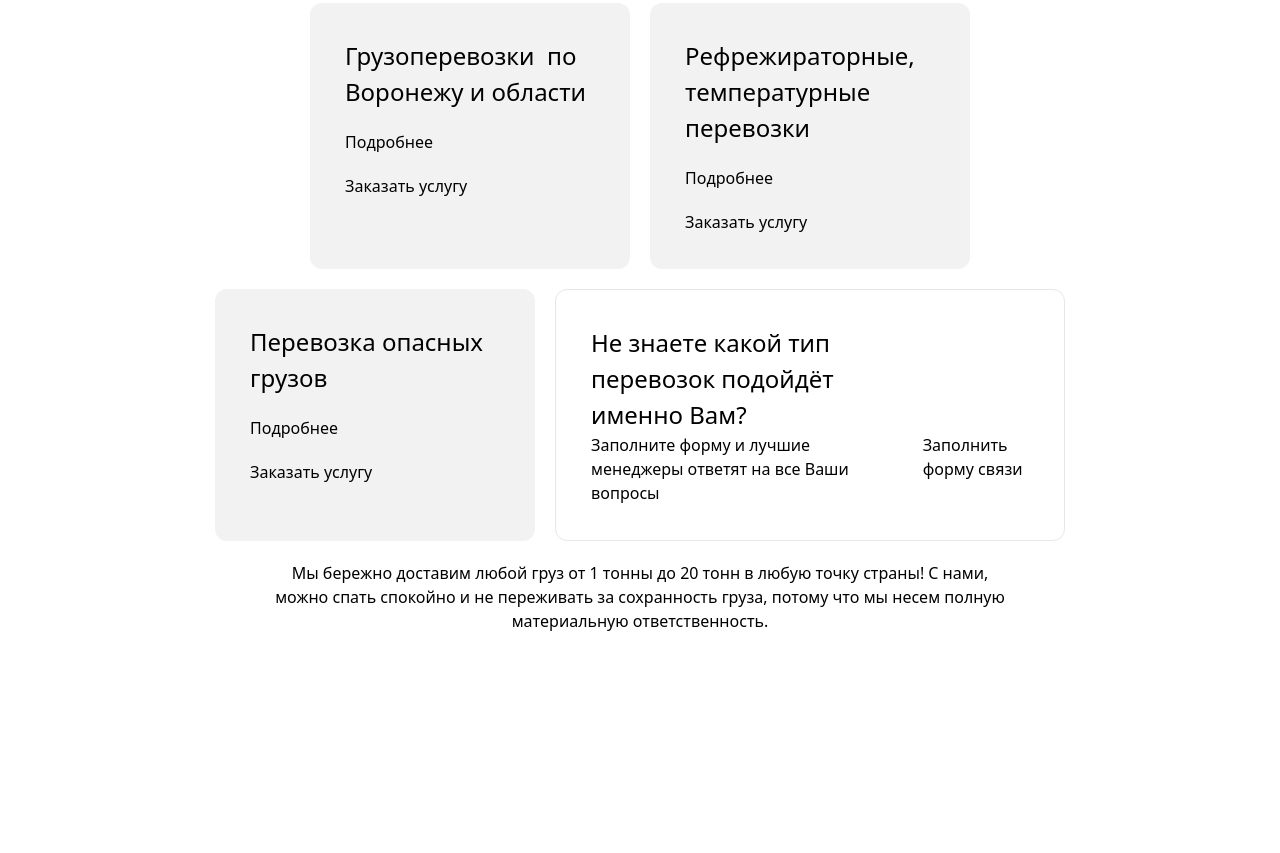
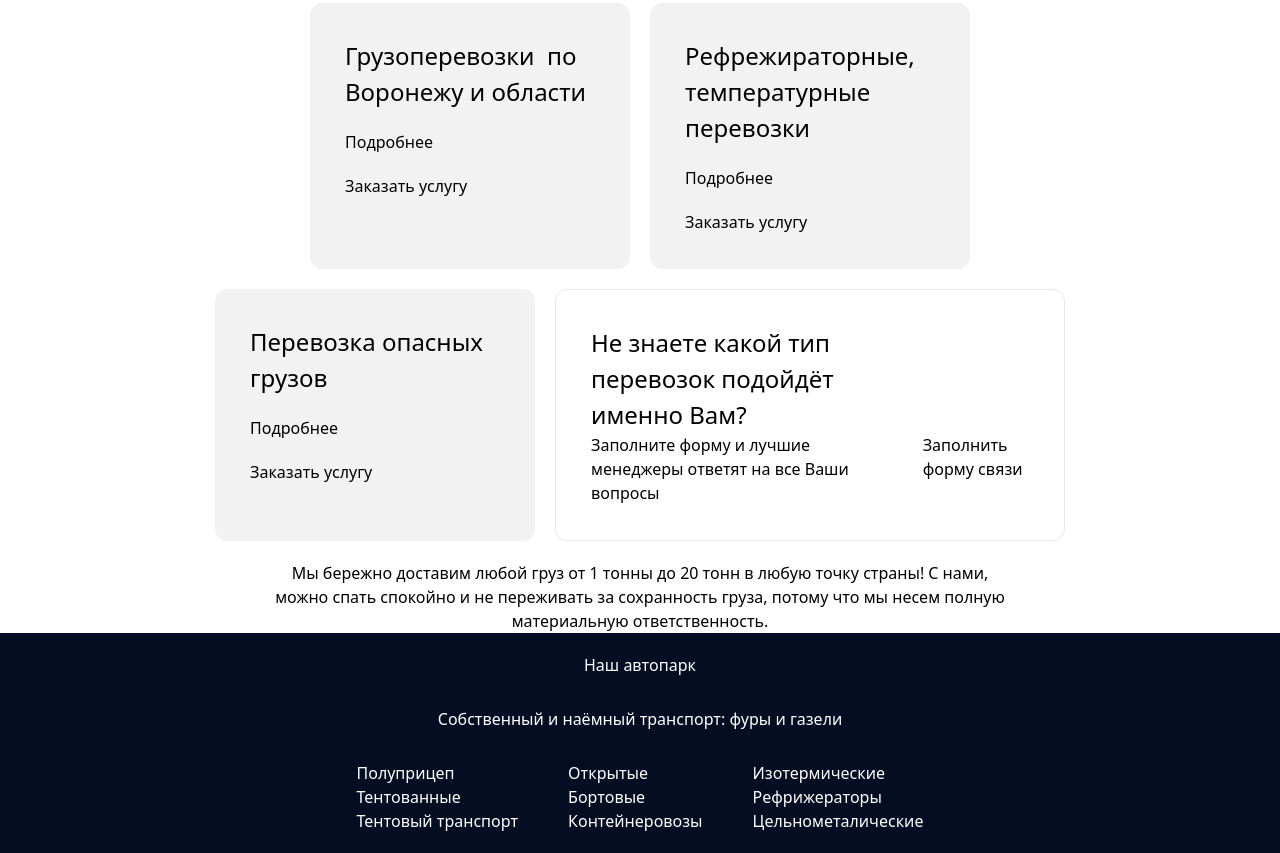
Before and after one commit to saidjannnnnnnn/home-wrok2, a website: page src/index.html in a window 1280 px wide. Shown: the part 1128-1981 px from the top of the page. Before the commit the page ends 1761 px from the top, so only its background shows below. Drawn offline with nearby package versions, Linux system fonts and the light colour scheme; files that its build step writes are made by us from their sources.

Commit message:
section3 dob shdak ay tarafi simple

```diff
--- a/src/index.html
+++ b/src/index.html
@@ -114,6 +114,27 @@ MTK-logistics.
     <p class="lg:w-[750px] mt-[20px] text-center">Мы бережно доставим любой груз от 1 тонны до 20 тонн в любую точку страны! С нами, можно спать спокойно и не переживать за сохранность груза, потому что мы несем полную материальную ответственность.</p>
 </center>
         </section>
+        <section class="bg-[#040D21] flex flex-col text-center gap-[30px] p-[20px]">
+                <p class="text-white">Наш автопарк</p>
+                <p class="text-white">Собственный и наёмный транспорт: фуры и газели</p>
+                <div class="flex justify-center gap-[50px]">
+                    <div>
+                        <p class="text-white text-start">Полуприцеп</p>
+                        <p class="text-white text-start">Тентованные</p>
+                        <p class="text-white text-start">Тентовый транспорт</p>
+                    </div>
+                    <div>
+                        <p class="text-white text-start">Открытые </p>
+                        <p class="text-white text-start">Бортовые</p>
+                        <p class="text-white text-start">Контейнеровозы</p>
+                    </div>
+                    <div>
+                        <p class="text-white text-start">Изотермические</p>
+                        <p class="text-white text-start">Рефрижераторы</p>
+                        <p class="text-white text-start">Цельнометалические</p>
+                    </div>
+                </div>
+        </section>
     </main>
 </body>
 </html>
```
